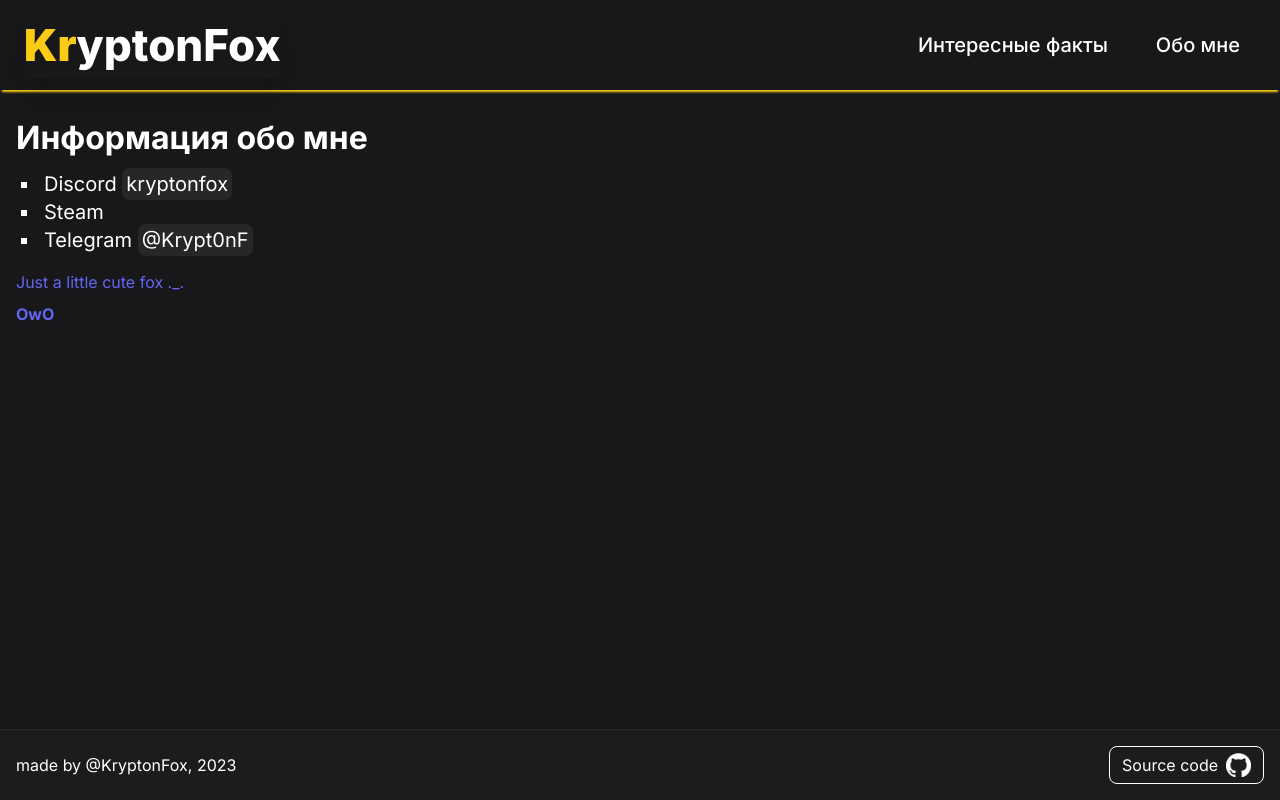
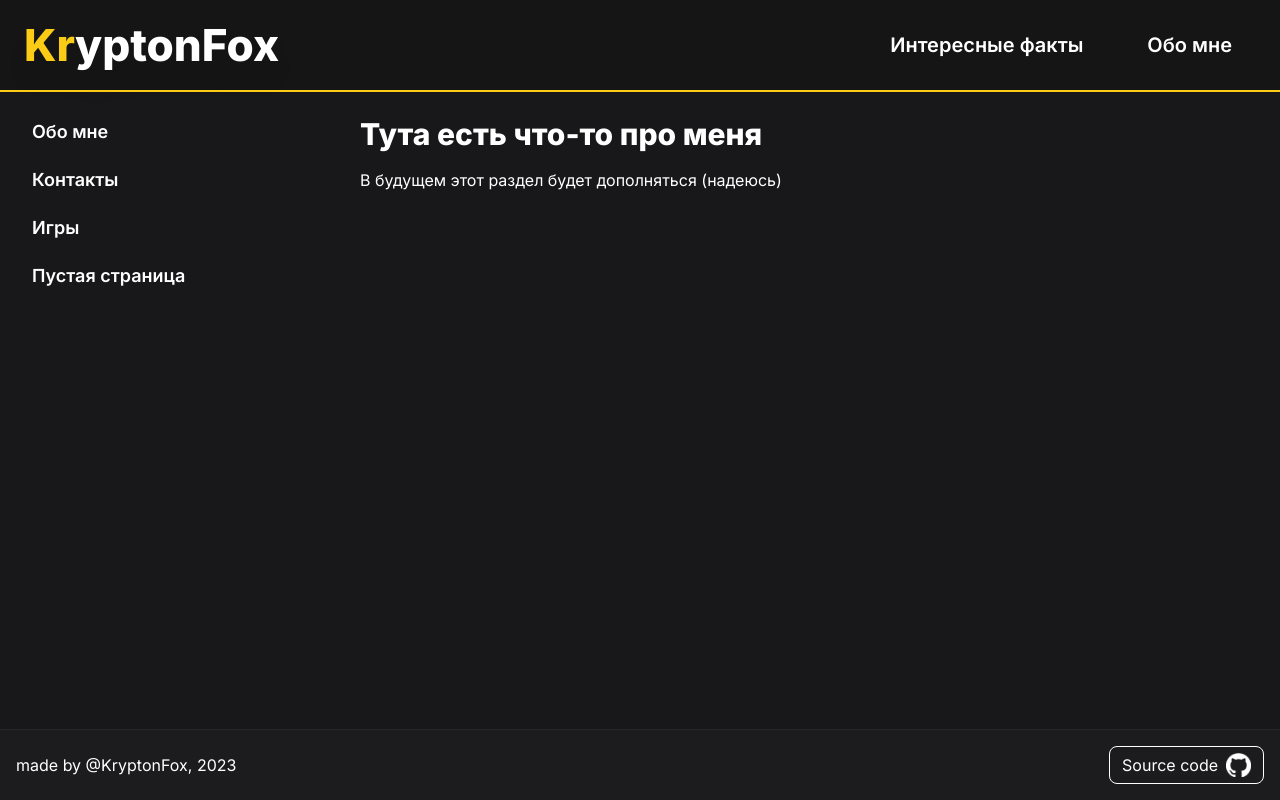
Before and after one commit to KryptonFox/kryptonfox-page, a Next.js app: page /about in a window 1280 px wide. Built offline with nearby package versions, Linux system fonts and the light colour scheme.

Commit message:
31.08 update!

```diff
--- /dev/null
+++ b/src/app/about/contacts/page.jsx
@@ -0,0 +1,13 @@
+export default function about() {
+  return (
+    <div className="mt-2 space-y-2">
+      <ul className="list-[square] ml-6 text-xl">
+        <li className="pl-1">Discord <a className="bg-zinc-800 rounded-lg p-1">kryptonfox</a></li>
+        <li><a className="hover:bg-zinc-800 rounded-lg p-1 transition" href="https://steamcommunity.com/id/kryptonfox/">Steam</a></li>
+        <li className="pl-1">Telegram <a className="bg-zinc-800 rounded-lg p-1" href="https://t.me/Krypt0nF">@Krypt0nF</a></li>
+      </ul>
+      <p className="!mt-4 text-indigo-500">Just a little cute fox ._.</p>
+      <p className="text-indigo-500 font-bold">OwO</p>
+    </div>
+  )
+}
--- /dev/null
+++ b/src/app/about/empty/page.jsx
@@ -0,0 +1,8 @@
+export default function page() {
+  return (
+    <>
+      <h1 className="text-[3rem] font-extrabold">А это просто пустая страница на которой ничего неть)</h1>
+      <p>Чтоби жизнь мёдом не казалась</p>
+    </>
+  )
+}
--- /dev/null
+++ b/src/app/about/games/page.jsx
@@ -0,0 +1,13 @@
+import Image from "next/image";
+
+export default function page() {
+  return (
+    <>
+      <h1 className="text-xl md:text-[2.5rem] mb-8 font-extrabold">Игры в которые я играю</h1>
+      <h2 className="text-lg md:text-3xl font-extrabold mb-4">1. Майнкраааафффт!</h2>
+      <Image src='/minecraft.png' alt="minecraft" width='800' height='450' />
+      <h2 className="text-lg md:text-3xl font-extrabold mt-8 mb-4">2. А больше собственно и не придумал...</h2>
+      <p>Просто играть вообще ни во что не хочется(</p>
+    </>
+  )
+}
--- /dev/null
+++ b/src/app/about/layout.jsx
@@ -0,0 +1,15 @@
+import SideBarTab from "@/components/SideBarTab";
+
+export default function layout({ children }) {
+    return (
+        <div className="flex">
+            <div className="w-1/4 h-[200px] p-4 hidden md:flex flex-col sticky top-[92px]">
+                <SideBarTab name='Обо мне' href='/about' />
+                <SideBarTab name='Контакты' href='/about/contacts' />
+                <SideBarTab name='Игры' href='/about/games' />
+                <SideBarTab name='Пустая страница' href='/about/empty' />
+            </div>
+            <article className="w-3/4 px-10 py-6">{children}</article>
+        </div>
+    )
+}
--- a/src/app/about/page.jsx
+++ b/src/app/about/page.jsx
@@ -1,14 +1,10 @@
-export default function about() {
+export default function page() {
   return (
-    <div className="p-4 mt-2 space-y-2">
-      <h1 className="text-[2rem] font-bold">Информация обо мне</h1>
-      <ul className="list-[square] ml-6 text-xl">
-        <li className="pl-1">Discord <a className="bg-zinc-800 rounded-lg p-1">kryptonfox</a></li>
-        <li><a className="hover:bg-zinc-800 rounded-lg p-1 transition" href="https://steamcommunity.com/id/kryptonfox/">Steam</a></li>
-        <li className="pl-1">Telegram <a className="bg-zinc-800 rounded-lg p-1" href="https://t.me/Krypt0nF">@Krypt0nF</a></li>
-      </ul>
-      <p className="!mt-4 text-indigo-500">Just a little cute fox ._.</p>
-      <p className="text-indigo-500 font-bold">OwO</p>
-    </div>
+    <>
+      <h1 className="text-3xl font-extrabold mb-4">
+        Тута есть что-то про меня
+      </h1>
+      <p>В будущем этот раздел будет дополняться (надеюсь)</p>
+    </>
   )
 }
--- a/src/app/layout.jsx
+++ b/src/app/layout.jsx
@@ -3,7 +3,7 @@ import { Inter } from 'next/font/google'
 import Navbar from '@/components/Navbar'
 import Footer from '@/components/Footer'
 
-const inter = Inter({ subsets: ['latin'] })
+const inter = Inter({ subsets: ['latin', 'cyrillic'], weight: ['400', '600', '700', '800'] })
 
 export const metadata = {
   title: 'KryptonFox',
@@ -14,9 +14,9 @@ export default function RootLayout({ children }) {
   return (
     <html className='bg-zinc-900 text-white' lang="en">
       <body className={inter.className}>
-        <div className='flex flex-col min-h-screen'>
+        <div className='flex flex-col items-center min-h-screen'>
           <Navbar />
-          <main className='container mx-auto flex-1'>{children}</main>
+          <main className='container mt-[92px] mx-auto flex-1'>{children}</main>
           <Footer />
         </div>
       </body>
--- a/src/app/page.jsx
+++ b/src/app/page.jsx
@@ -2,10 +2,11 @@ import Image from "next/image";
 
 export default function Page() {
   return (
-    <div className="p-4 mt-2 space-y-2">
+    <div className="p-8 space-y-2">
       <h1 className="text-[2rem] font-extrabold">Добро пожаловать</h1>
       <p>Это мой сайт, точнее его начало. Буду его доделывать по мере своих умений и идей что сюда добавить. И да, он не оптимизирован под телефоны</p>
       <Image src='/kotek.png' alt='kotek' width='238' height='252'/>
+      <p className="text-lg text-red-600">{'UPD!: 31.08.2023 - обновлён раздел "обо мне", а также мелкие улучшения!'}</p>
     </div>
   )
 }
--- a/src/components/Footer.jsx
+++ b/src/components/Footer.jsx
@@ -2,7 +2,7 @@ import GithubLink from "./GithubLink";
 
 export default function Footer() {
   return (
-    <footer className='bg-zinc-800/30 border-t border-zinc-800 p-4'>
+    <footer className='bg-zinc-800/30 border-t border-zinc-800 p-4 w-full'>
       <div className="container mx-auto flex justify-between items-center">
         <span>made by @KryptonFox, 2023</span>
         <GithubLink/>
--- a/src/components/Navbar.jsx
+++ b/src/components/Navbar.jsx
@@ -3,9 +3,9 @@ import Tab from "./Tab";
 
 export default function Navbar() {
 	return (
-		<header className="container mx-auto">
-			<nav className='flex justify-between items-center px-6 py-3 shadow-[0_4px_2px_-2px] shadow-yellow-400'>
-				<Link href='/' className='text-[2.75rem] font-extrabold shadow-xl'><strong className='text-yellow-400'>Kr</strong>yptonFox</Link>
+		<header className="container mx-auto fixed h-[92px] backdrop-blur-md bg-[rgba(20,20,20,0.6)]">
+			<nav className='flex justify-between items-center px-6 py-3 border-b-2 border-yellow-400'>
+				<Link href='/' className='text-[2.75rem] font-extrabold drop-shadow-xl'><strong className='text-yellow-400'>Kr</strong>yptonFox</Link>
 				<div className='space-x-4 justify-between'>
 					<Tab href='/facts' name='Интересные факты' />
 					<Tab href='/about' name='Обо мне' />
--- /dev/null
+++ b/src/components/SideBarTab.jsx
@@ -0,0 +1,7 @@
+import Link from "next/link";
+
+export default function SideBarTab({ name, href }) {
+    return (
+        <Link className="hover:bg-zinc-700 px-4 py-1.5 rounded-lg my-1 font-semibold text-lg transition duration-300" href={href}>{name}</Link>
+    )
+}
--- a/src/components/Tab.jsx
+++ b/src/components/Tab.jsx
@@ -2,6 +2,6 @@ import Link from "next/link";
 
 export default function Tab({href, name}) {
   return (
-    <Link href={href} className='hidden text-[1.25rem] font-[500] rounded-full py-2 px-4 hover:bg-zinc-800 transition md:inline'>{name}</Link>
+    <Link href={href} className='hidden text-[1.25rem] font-semibold rounded-full py-2 px-6 hover:bg-zinc-800 transition md:inline'>{name}</Link>
   )
 }
```
Also changed, not shown: public/minecraft.png (added).
